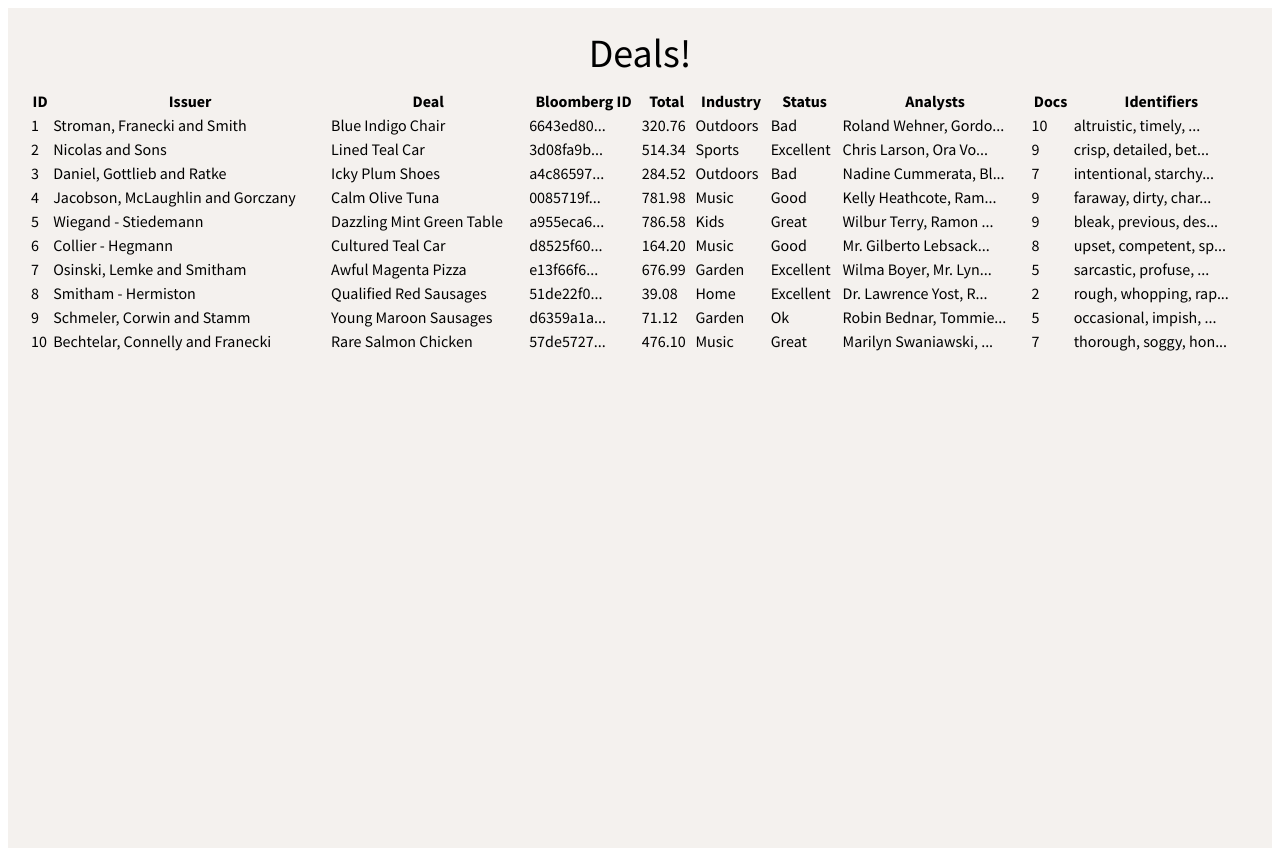
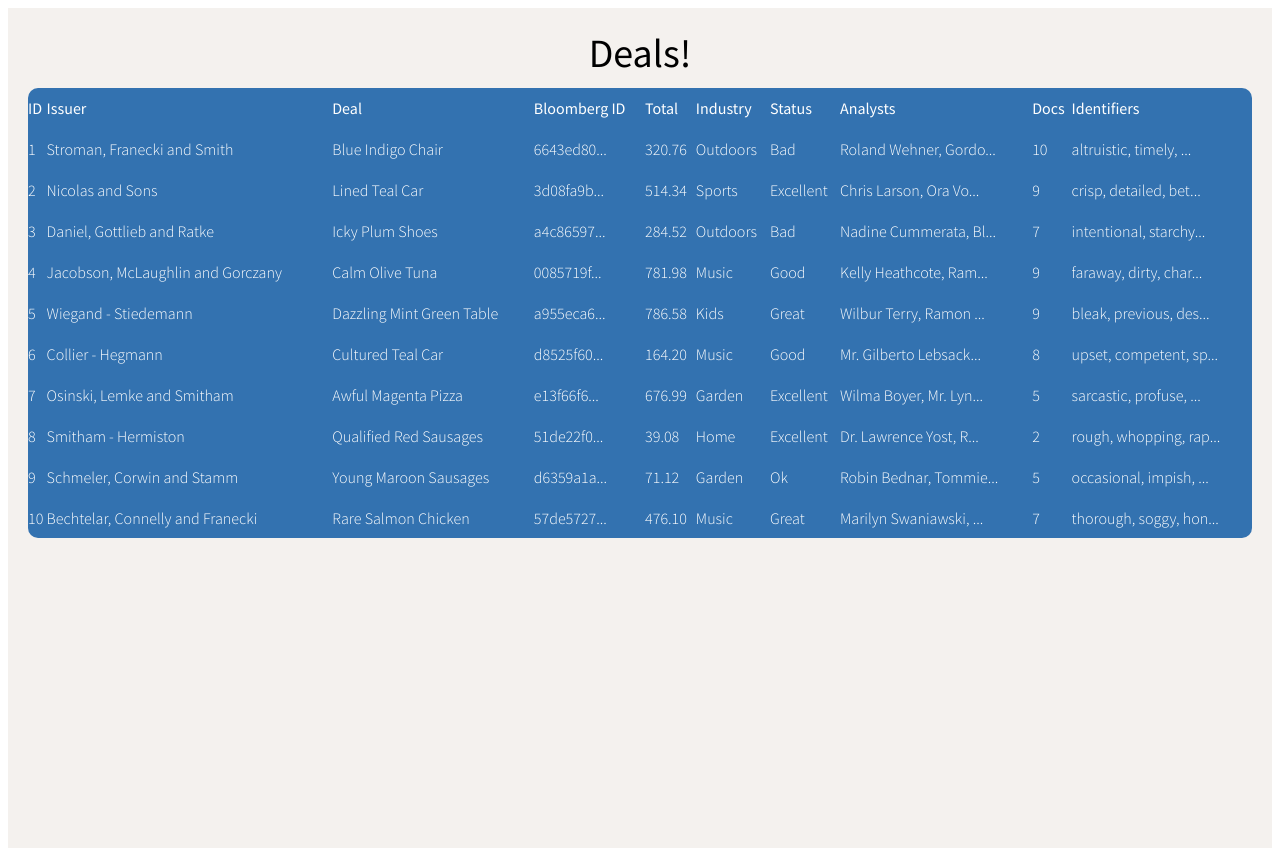
Before and after one commit to davebaumgartner/deals, a Vue app: page / in a window 1280 px wide. Built offline with nearby package versions, Linux system fonts and the light colour scheme.

Commit message:
Row hover and selection

```diff
--- a/src/App.vue
+++ b/src/App.vue
@@ -10,5 +10,3 @@ import { MOCK_TABLE_MODEL } from "./tableModel";
     :tableModel="MOCK_TABLE_MODEL"
   />
 </template>
-
-<style lang="scss"></style>
--- a/src/components/DealsView.vue
+++ b/src/components/DealsView.vue
@@ -1,19 +1,34 @@
 <script setup lang="ts">
 import type { TableModel } from "@/types";
+import { ref } from "vue";
 import DynamicTable from "./DynamicTable.vue";
+
 interface Props<T> {
   tableData: T[];
   tableModel: TableModel<T>;
 }
 defineProps<Props<any>>();
+
+const selectedRows = ref<number[]>([]);
+
+// handles selection and deselection of rows
+const handleRowClick = (id: number) => {
+  if (selectedRows.value.includes(id)) {
+    selectedRows.value = selectedRows.value.filter((rowId) => rowId !== id);
+  } else {
+    selectedRows.value.push(id);
+  }
+};
 </script>
 
 <template>
   <main class="main">
     <div class="headline">Deals!</div>
     <DynamicTable
+      @handleRowClick="handleRowClick"
       :tableData="tableData"
       :columns="tableModel.columns"
+      :selectedRows="selectedRows"
     />
   </main>
 </template>
--- a/src/components/DynamicTable.vue
+++ b/src/components/DynamicTable.vue
@@ -2,11 +2,13 @@
 import type { TableColumn } from "@/types";
 import { getColumnByKey } from "@/utils/utils";
 
-interface Props<T> {
+interface DynamicTableProps<T> {
   tableData: T[];
+  selectedRows: number[];
   columns: TableColumn<T>[];
 }
-defineProps<Props<any>>();
+defineProps<DynamicTableProps<any>>();
+defineEmits(["handleRowClick"]);
 </script>
 
 <!-- DynamicTable is what the spec calls the "grid" component -->
@@ -28,9 +30,10 @@ defineProps<Props<any>>();
     </thead>
     <tbody>
       <tr
-        class="table-row"
+        :class="`table-row ${selectedRows.includes(row.id) ? 'active' : ''}`"
         v-for="row in tableData"
         :key="row.id"
+        @click="$emit('handleRowClick', row.id)"
       >
         <td
           class="table-cell"
@@ -51,7 +54,47 @@ defineProps<Props<any>>();
 </template>
 
 <style lang="scss" scoped>
-table {
+.table {
+  margin-top: 10px;
   width: 100%;
+  min-height: 450px;
+  border-collapse: collapse;
+  border-radius: 10px;
+  min-width: 40px;
+  background-color: $grayBlue;
+  color: white;
+
+  .table-header {
+    .table-header-cell {
+      padding: 10px 0;
+      text-align: left;
+      font-weight: 400;
+
+      ::selection {
+        background-color: transparent;
+      }
+    }
+  }
+
+  .table-row {
+    &:hover {
+      .table-cell {
+        background: $brown;
+        cursor: pointer;
+      }
+    }
+
+    .table-cell {
+      padding: 4px 0;
+      font-weight: 300;
+    }
+
+    &.active,
+    &.active:hover {
+      .table-cell {
+        background: $brown;
+      }
+    }
+  }
 }
 </style>
```
